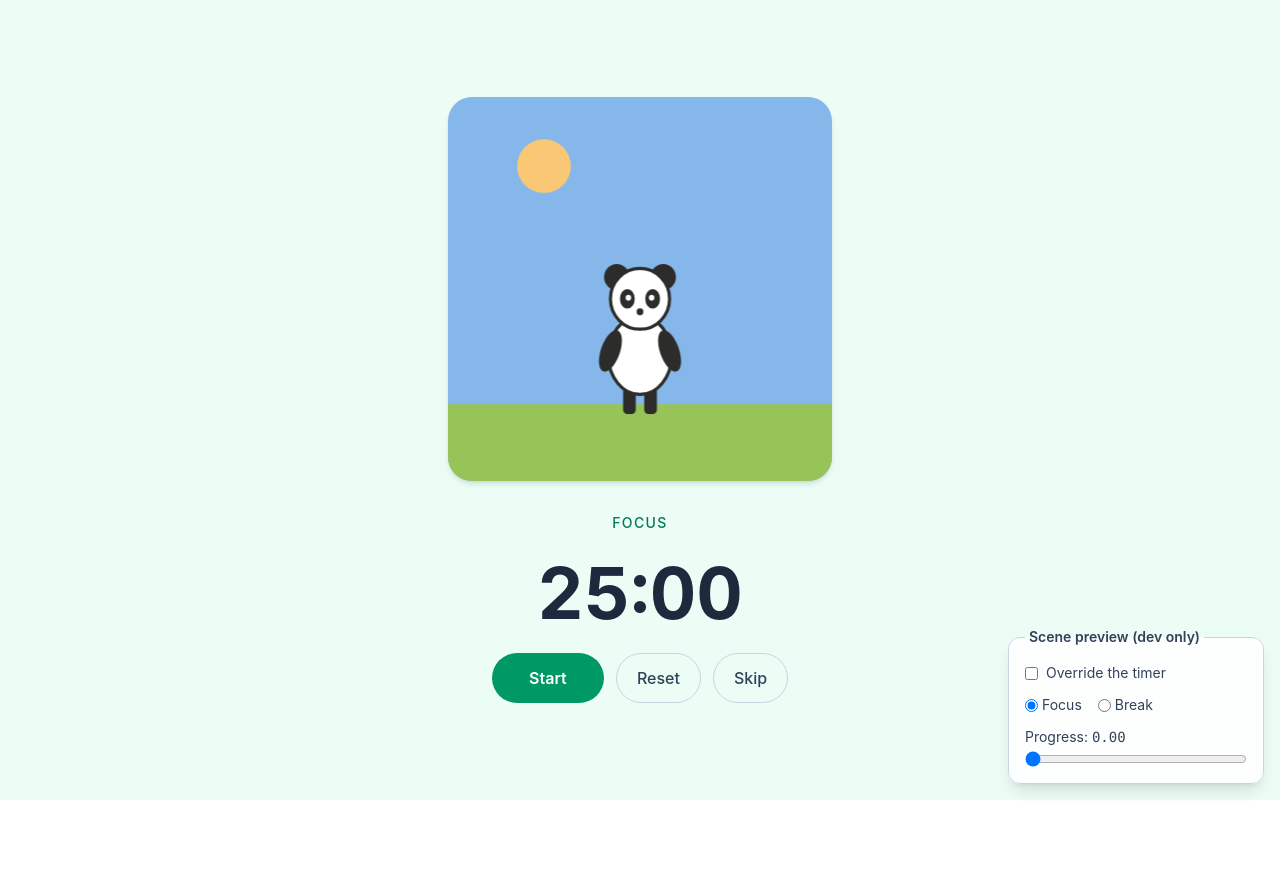
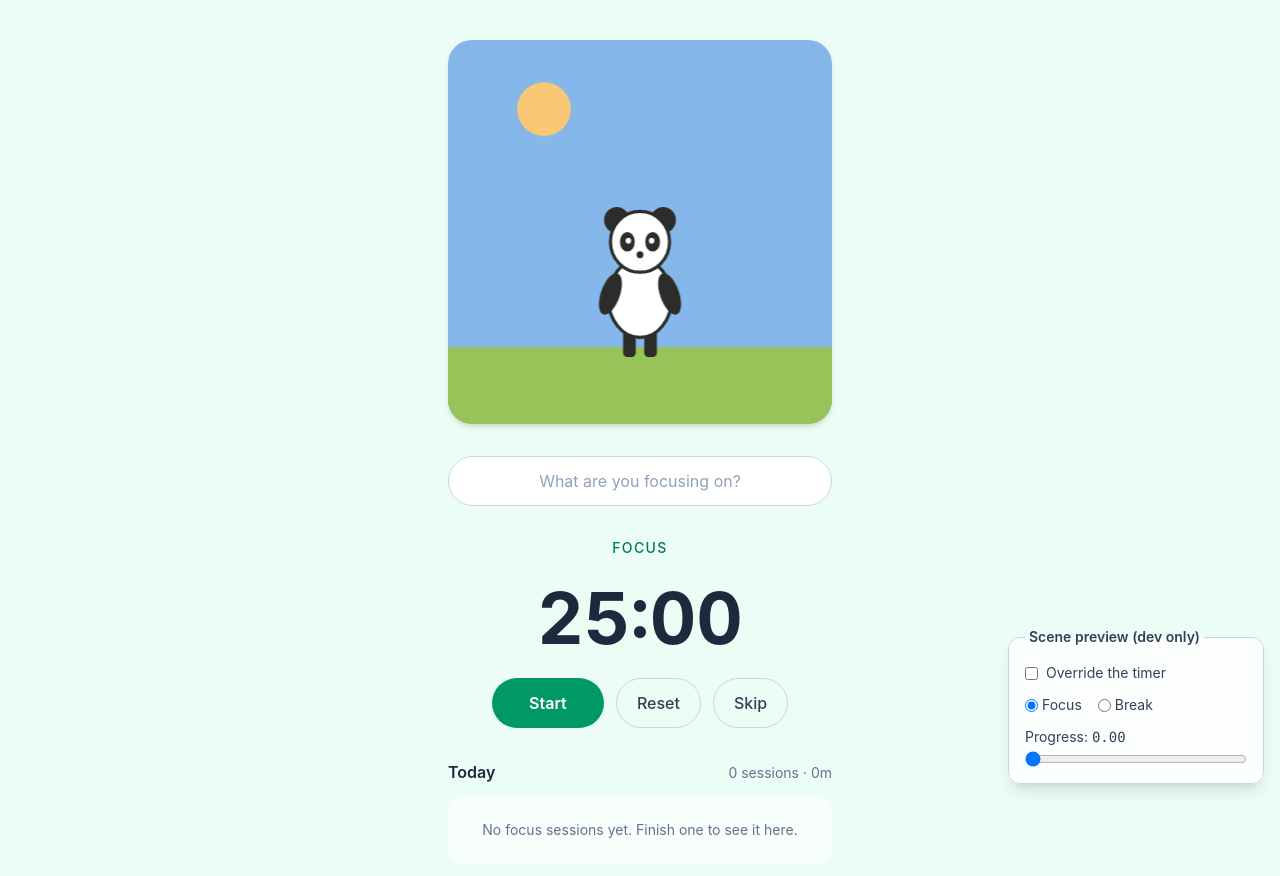
Before and after one commit to Sunnylin0320/pomodoro-app, a React (Vite) app: page / in a window 1280 px wide. Shown: the top 876 px of the page. Before the commit the page ends 800 px from the top, so only its background shows below. Built offline with nearby package versions, Linux system fonts and the light colour scheme.

Commit message:
feat: add a task name and today's focus history

```diff
--- a/src/App.tsx
+++ b/src/App.tsx
@@ -1,13 +1,27 @@
 import { useEffect, useState } from 'react'
+import { TaskInput } from './components/TaskInput'
 import { TimerControls } from './components/TimerControls'
+import { TodayHistory } from './components/TodayHistory'
+import { getTodaySessions } from './history/history'
+import { useSessions } from './history/useSessions'
 import { PandaScene } from './scene/PandaScene'
 import { ScenePreview, type ScenePreviewState } from './scene/ScenePreview'
 import { playChime, unlockAudio } from './sound/chime'
 import { getDocumentTitle } from './timer/title'
+import { DURATIONS_MS, type Mode } from './timer/timer'
 import { useTimer } from './timer/useTimer'
 
 function App() {
-  const timer = useTimer({ onFinish: playChime })
+  const [task, setTask] = useState('')
+  const { sessions, addFocusSession } = useSessions()
+
+  function handleFinish(finishedMode: Mode) {
+    playChime(finishedMode)
+    // Only finished focus sessions go into the history. The task name is kept for the next one.
+    if (finishedMode === 'focus') addFocusSession(task, DURATIONS_MS.focus)
+  }
+
+  const timer = useTimer({ onFinish: handleFinish })
 
   // Show the countdown in the browser tab. Only touches the page when the text changes.
   const title = getDocumentTitle(timer.mode, timer.status, timer.remainingMs)
@@ -39,6 +53,8 @@ function App() {
         <PandaScene mode={scene.mode} status={scene.status} progress={scene.progress} />
       </div>
 
+      <TaskInput value={task} onChange={setTask} />
+
       <TimerControls
         mode={timer.mode}
         status={timer.status}
@@ -49,6 +65,8 @@ function App() {
         onSkip={timer.skip}
       />
 
+      <TodayHistory sessions={getTodaySessions(sessions, timer.now)} />
+
       {import.meta.env.DEV && <ScenePreview value={preview} onChange={setPreview} />}
     </main>
   )
--- /dev/null
+++ b/src/components/TaskInput.tsx
@@ -0,0 +1,27 @@
+import { MAX_TASK_LENGTH } from '../history/history'
+
+type TaskInputProps = {
+  value: string
+  onChange: (value: string) => void
+}
+
+export function TaskInput({ value, onChange }: TaskInputProps) {
+  return (
+    <div className="w-full max-w-sm">
+      {/* Hidden visually, but read out by screen readers. */}
+      <label htmlFor="task" className="sr-only">
+        Task
+      </label>
+      <input
+        id="task"
+        type="text"
+        value={value}
+        onChange={(event) => onChange(event.target.value)}
+        maxLength={MAX_TASK_LENGTH}
+        placeholder="What are you focusing on?"
+        autoComplete="off"
+        className="w-full rounded-full border border-slate-300 bg-white px-5 py-3 text-center text-slate-800 placeholder:text-slate-400 focus-visible:border-emerald-600 focus-visible:outline-2 focus-visible:outline-offset-2 focus-visible:outline-emerald-600"
+      />
+    </div>
+  )
+}
--- /dev/null
+++ b/src/components/TodayHistory.tsx
@@ -0,0 +1,46 @@
+import { formatDuration, getTotalMs, type Session } from '../history/history'
+
+type TodayHistoryProps = {
+  /** Today's sessions, oldest first. */
+  sessions: Session[]
+}
+
+const timeFormat = new Intl.DateTimeFormat(undefined, { hour: '2-digit', minute: '2-digit' })
+
+export function TodayHistory({ sessions }: TodayHistoryProps) {
+  const count = sessions.length
+  const summary = `${count} ${count === 1 ? 'session' : 'sessions'} · ${formatDuration(getTotalMs(sessions))}`
+  // Newest first. Copy before reversing, because reverse() changes the array in place.
+  const newestFirst = [...sessions].reverse()
+
+  return (
+    <section aria-labelledby="today-heading" className="w-full max-w-sm">
+      <div className="mb-3 flex items-baseline justify-between">
+        <h2 id="today-heading" className="font-semibold text-slate-800">
+          Today
+        </h2>
+        <p className="text-sm text-slate-500">{summary}</p>
+      </div>
+
+      {count === 0 ? (
+        <p className="rounded-2xl bg-white/60 px-4 py-6 text-center text-sm text-slate-500">
+          No focus sessions yet. Finish one to see it here.
+        </p>
+      ) : (
+        <ol className="divide-y divide-slate-200 rounded-2xl bg-white/60">
+          {newestFirst.map((session) => (
+            <li key={session.id} className="flex items-center gap-4 px-4 py-3">
+              <time dateTime={new Date(session.endedAt).toISOString()} className="text-sm text-slate-500 tabular-nums">
+                {timeFormat.format(session.endedAt)}
+              </time>
+              <span className={`flex-1 truncate ${session.task ? 'text-slate-800' : 'text-slate-400 italic'}`}>
+                {session.task || 'Untitled'}
+              </span>
+              <span className="text-sm text-slate-500">{formatDuration(session.durationMs)}</span>
+            </li>
+          ))}
+        </ol>
+      )}
+    </section>
+  )
+}
--- a/src/history/history.ts
+++ b/src/history/history.ts
@@ -38,7 +38,7 @@ export function startOfDay(now: number): number {
 /** Sessions that finished today (local time), oldest first. */
 export function getTodaySessions(sessions: readonly Session[], now: number): Session[] {
   const dayStart = startOfDay(now)
-  return sessions.filter((session) => session.endedAt >= dayStart && session.endedAt <= now)
+  return sessions.filter((session) => session.endedAt >= dayStart)
 }
 
 export function getTotalMs(sessions: readonly Session[]): number {
--- /dev/null
+++ b/src/history/useSessions.ts
@@ -0,0 +1,27 @@
+import { useEffect, useState } from 'react'
+import { addSession, createSession, type Session } from './history'
+import { loadSessions, saveSessions } from './storage'
+
+export type UseSessions = {
+  sessions: Session[]
+  /** Record a finished focus session. */
+  addFocusSession: (task: string, durationMs: number) => void
+}
+
+/** The focus history, kept in React state and saved to localStorage on every change. */
+export function useSessions(): UseSessions {
+  // The function form reads localStorage only once, on the first render.
+  const [sessions, setSessions] = useState<Session[]>(() => loadSessions())
+
+  useEffect(() => {
+    saveSessions(sessions)
+  }, [sessions])
+
+  function addFocusSession(task: string, durationMs: number) {
+    // Create the id and timestamp here, not inside the updater, so the updater stays pure.
+    const session = createSession(crypto.randomUUID(), task, Date.now(), durationMs)
+    setSessions((current) => addSession(current, session))
+  }
+
+  return { sessions, addFocusSession }
+}
--- a/src/timer/useTimer.ts
+++ b/src/timer/useTimer.ts
@@ -25,6 +25,8 @@ export type UseTimer = {
   status: Status
   remainingMs: number
   progress: number
+  /** The time (ms) of the latest refresh. Use it instead of calling Date.now() while rendering. */
+  now: number
   start: () => void
   pause: () => void
   reset: () => void
@@ -102,6 +104,7 @@ export function useTimer({ onFinish }: UseTimerOptions = {}): UseTimer {
     status: timer.status,
     remainingMs: getRemainingMs(timer, now),
     progress: getProgress(timer, now),
+    now,
     start,
     pause,
     reset,
```
